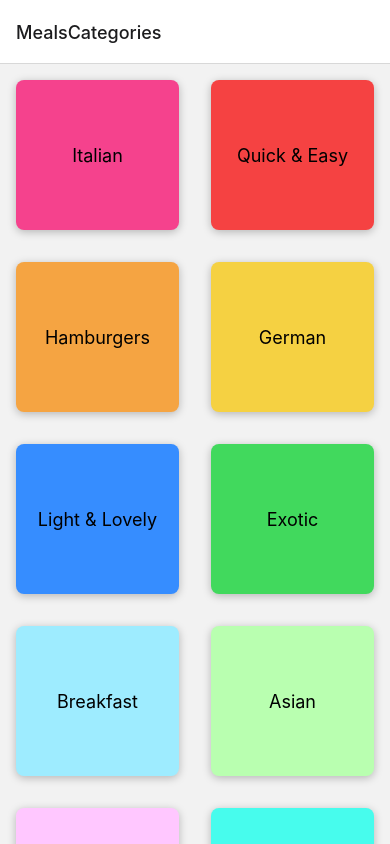
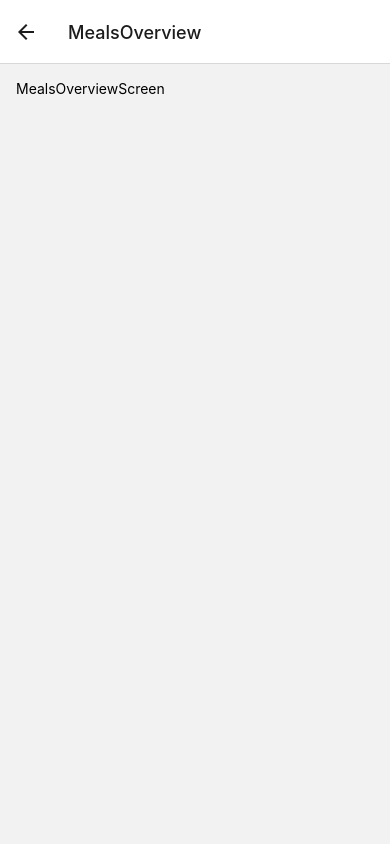
Before and after one commit to anushka-mydash/meals-app, a React Native app: screen /MealsOverview in a window 390 px wide. Built offline with nearby package versions, Linux system fonts and the light colour scheme.

Commit message:
meals overview screen added

```diff
--- a/App.js
+++ b/App.js
@@ -3,6 +3,7 @@ import { NavigationContainer } from '@react-navigation/native';
 import { createNativeStackNavigator } from '@react-navigation/native-stack'
 
 import CategoriesScreen from './screens/CategoriesScreen';
+import MealsOverviewScreen from './screens/MealsOverviewScreen';
 
 const Stack = createNativeStackNavigator();
 
@@ -13,6 +14,7 @@ export default function App() {
       <NavigationContainer>
         <Stack.Navigator>
           <Stack.Screen name="MealsCategories" component={CategoriesScreen} />
+          <Stack.Screen name="MealsOverview" component={MealsOverviewScreen} />
         </Stack.Navigator>
       </NavigationContainer>
     </>
--- a/components/CategoryGridTile.js
+++ b/components/CategoryGridTile.js
@@ -1,7 +1,7 @@
 import { View, Text, Pressable, StyleSheet, Platform } from 'react-native'
 import React from 'react'
 
-export default function CategoryGridTile({ title, color }) {
+export default function CategoryGridTile({ title, color, onPress }) {
   return (
     <View style={[styles.gridItem, { backgroundColor: color }]}>
       <Pressable
@@ -9,7 +9,9 @@ export default function CategoryGridTile({ title, color }) {
         style={({ pressed }) => [
           styles.button,
           pressed ? styles.buttonPress : null
-        ]}>
+        ]}
+        onPress={onPress}
+      >
         <View style={styles.innerContainer}>
           <Text style={styles.title}>{title}</Text>
         </View>
--- a/screens/CategoriesScreen.js
+++ b/screens/CategoriesScreen.js
@@ -1,15 +1,23 @@
 import { FlatList, StyleSheet } from 'react-native';
+
 import CategoryGridTile from '../components/CategoryGridTile';
+
 import { CATEGORIES } from '../data/dummy-data'
 
+export default function CategoriesScreen({ navigation }) {
   function renderCategoryItem(itemData) {
+
+    function pressHandler() {
+      navigation.navigate("MealsOverview")
+    }
+
     return <CategoryGridTile
       title={itemData.item.title}
       color={itemData.item.color}
+      onPress={pressHandler}
     />
   }
 
-export default function CategoriesScreen() {
   return (
     <FlatList
       style={styles.screen}
--- /dev/null
+++ b/screens/MealsOverviewScreen.js
@@ -0,0 +1,19 @@
+import { View, Text, StyleSheet } from 'react-native'
+import React from 'react'
+
+import { MEALS } from '../data/dummy-data'
+
+export default function MealsOverviewScreen() {
+  return (
+    <View style={styles.container}>
+      <Text>MealsOverviewScreen</Text>
+    </View>
+  )
+}
+
+const styles = StyleSheet.create({
+  container: {
+    flex: 1,
+    padding: 16
+  }
+})
```
Lines whose indentation alone changed are shown as unchanged.
